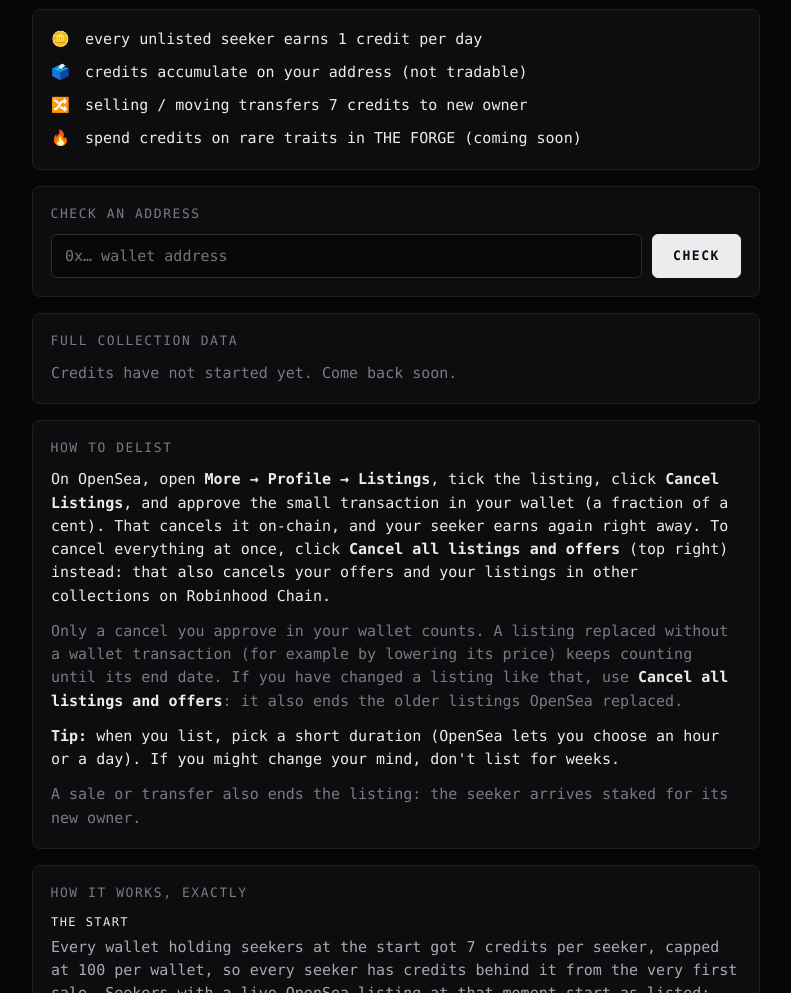
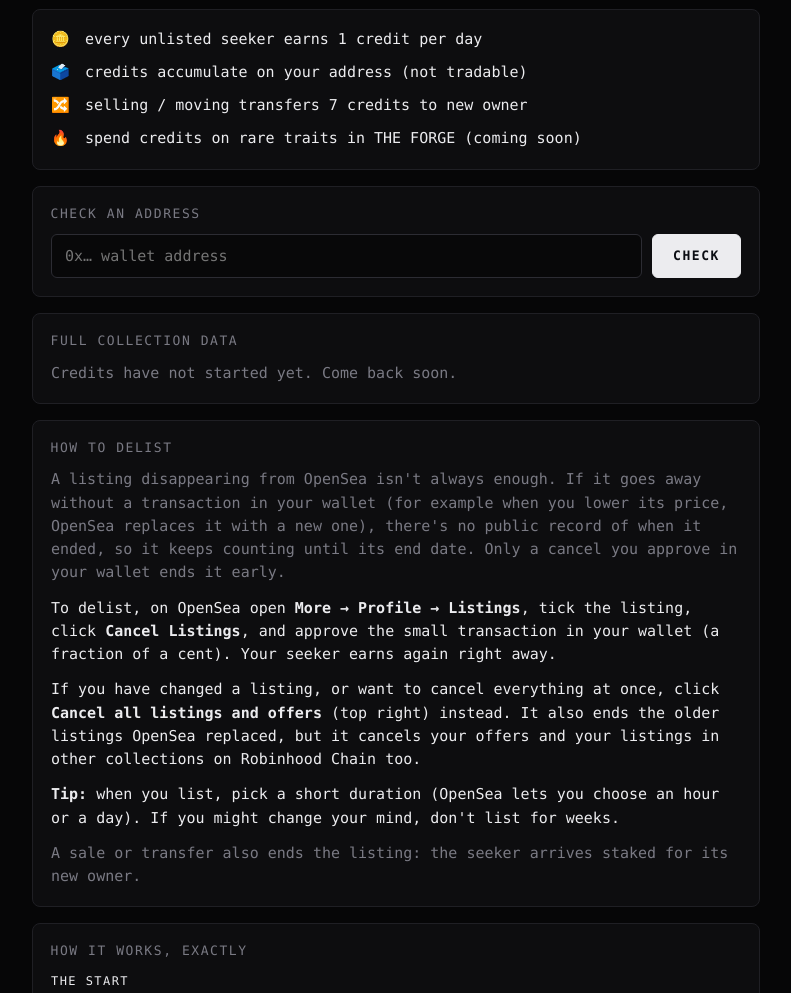
Before and after one commit to TheSeekerGame/seeker-net-staking, a plain HTML site: page index.html in a window 1280 px wide. Shown: the part 107-1100 px from the top of the page, without its empty margins (244-1035 px from the left). Drawn offline with Linux system fonts and the light colour scheme; no server answers.

Commit message:
How to delist: explain first why a listing can keep counting

```diff
--- a/index.html
+++ b/index.html
@@ -169,8 +169,9 @@
 
   <div class="panel" id="endPanel">
     <h2>How to delist</h2>
-    <p style="margin:0 0 12px">On OpenSea, open <b>More → Profile → Listings</b>, tick the listing, click <b>Cancel Listings</b>, and approve the small transaction in your wallet (a fraction of a cent). That cancels it on-chain, and your seeker earns again right away. To cancel everything at once, click <b>Cancel all listings and offers</b> (top right) instead: that also cancels your offers and your listings in other collections on Robinhood Chain.</p>
-    <p class="muted" style="margin:0 0 12px">Only a cancel you approve in your wallet counts. A listing replaced without a wallet transaction (for example by lowering its price) keeps counting until its end date. If you have changed a listing like that, use <b>Cancel all listings and offers</b>: it also ends the older listings OpenSea replaced.</p>
+    <p class="muted" style="margin:0 0 12px">A listing disappearing from OpenSea isn't always enough. If it goes away without a transaction in your wallet (for example when you lower its price, OpenSea replaces it with a new one), there's no public record of when it ended, so it keeps counting until its end date. Only a cancel you approve in your wallet ends it early.</p>
+    <p style="margin:0 0 12px">To delist, on OpenSea open <b>More → Profile → Listings</b>, tick the listing, click <b>Cancel Listings</b>, and approve the small transaction in your wallet (a fraction of a cent). Your seeker earns again right away.</p>
+    <p style="margin:0 0 12px">If you have changed a listing, or want to cancel everything at once, click <b>Cancel all listings and offers</b> (top right) instead. It also ends the older listings OpenSea replaced, but it cancels your offers and your listings in other collections on Robinhood Chain too.</p>
     <p style="margin:0 0 12px"><b>Tip:</b> when you list, pick a short duration (OpenSea lets you choose an hour or a day). If you might change your mind, don't list for weeks.</p>
     <p class="muted" style="margin:0">A sale or transfer also ends the listing: the seeker arrives staked for its new owner.</p>
   </div>
```
